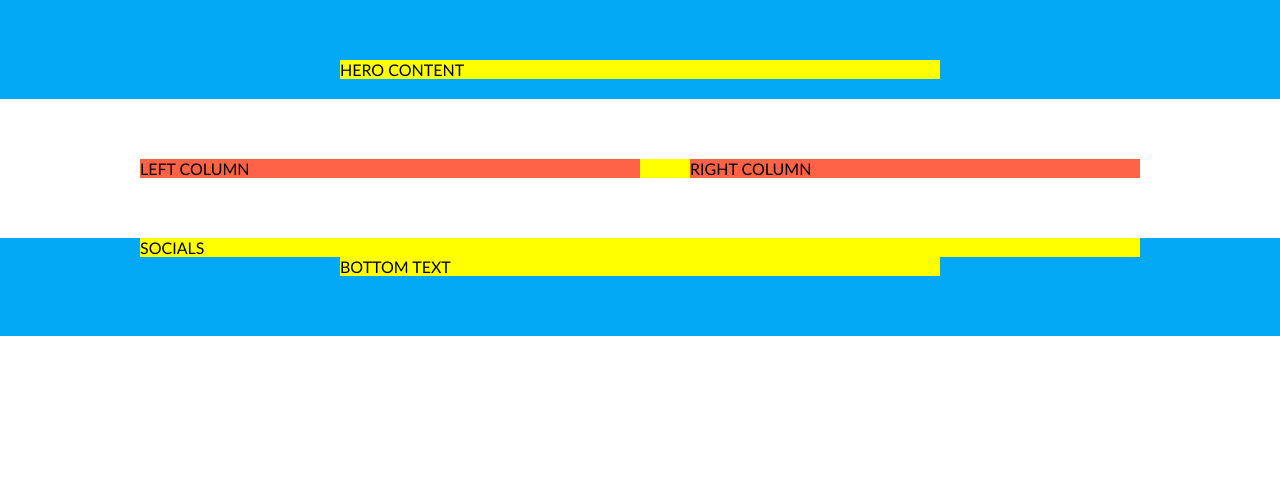
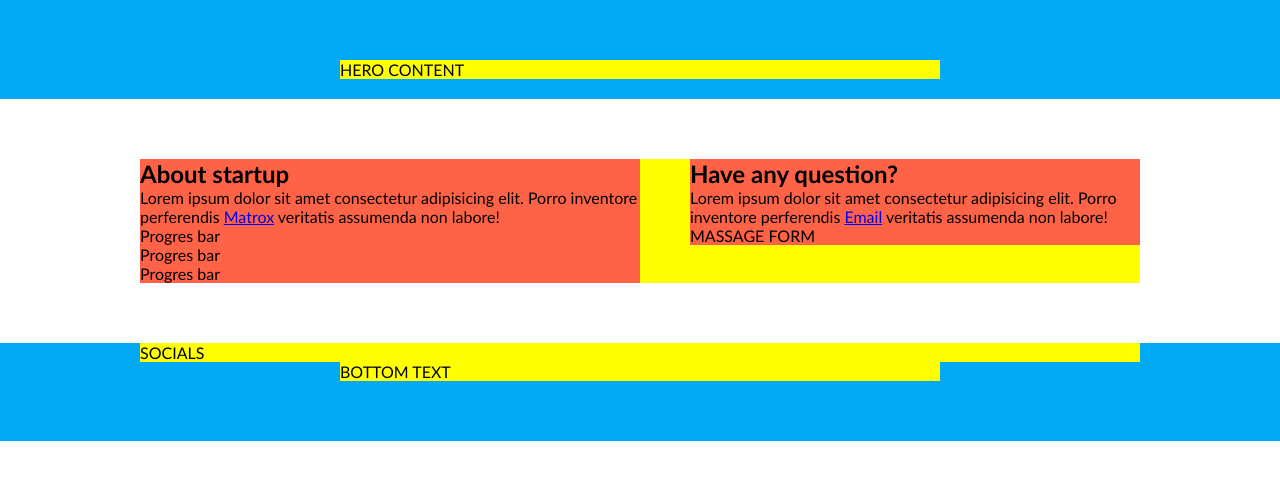
Before and after one commit to Sarunaskaz/7--coming-soon, a website: page index.html in a window 1280 px wide. Drawn offline with Linux system fonts and the light colour scheme.

Commit message:
Main structure

```diff
--- a/index.html
+++ b/index.html
@@ -19,10 +19,24 @@
 <main class="container">
     <div class="row-big">
         <div class="left-column">
-            LEFT COLUMN
+            <h2>About startup</h2>
+            <p>Lorem ipsum dolor sit amet consectetur adipisicing elit. Porro inventore perferendis <a href="#">Matrox</a> veritatis assumenda non labore!</p>
+            <div class="progress-bar">
+                Progres bar
+            </div>
+            <div class="progress-bar">
+                Progres bar
+            </div>
+            <div class="progress-bar">
+                Progres bar
+            </div>
         </div>
         <div class="right-column">
-            RIGHT COLUMN
+            <h2>Have any question?</h2>
+            <p>Lorem ipsum dolor sit amet consectetur adipisicing elit. Porro inventore perferendis <a href="#">Email</a> veritatis assumenda non labore!</p>
+            <form>
+                MASSAGE FORM
+            </form>
         </div>
         </div>
 
```
